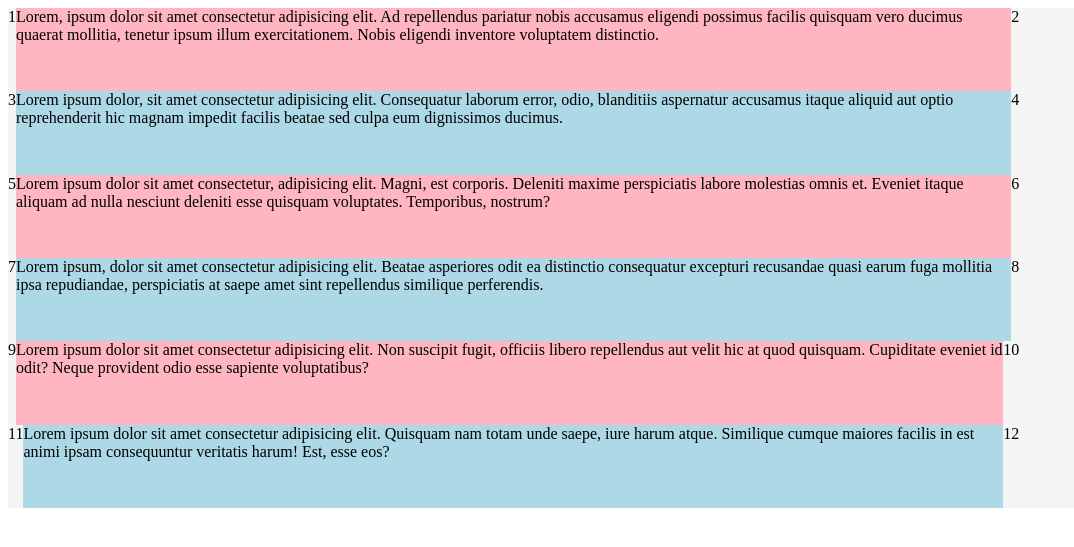
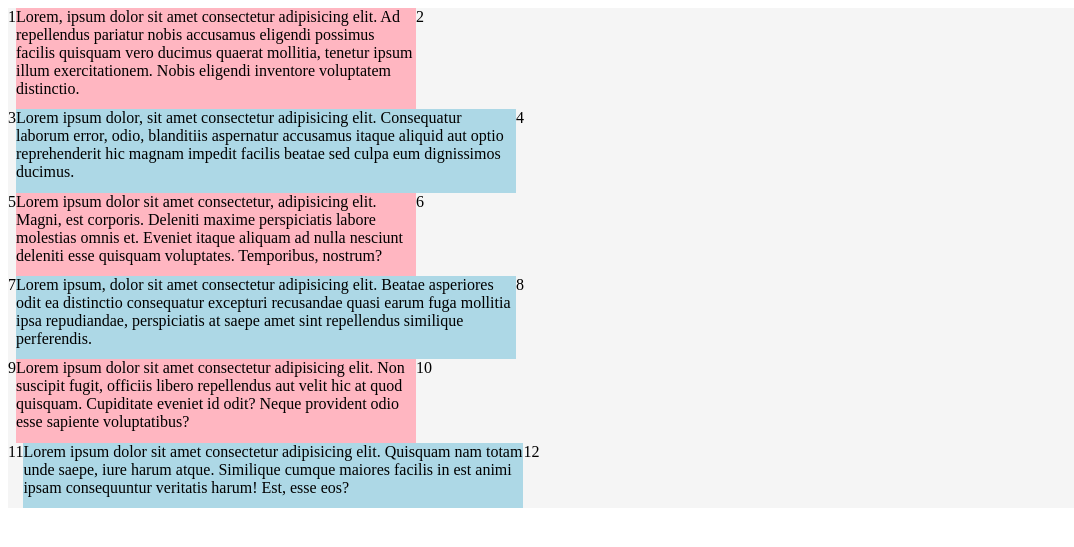
Before and after one commit to macedon-ps/Programs_repository, a PHP site: page /chat.html in a window 1280 px wide. Shown: the top 547 px of the page, without its empty margins (0-1074 px from the left). Run offline with PHP 8.4, Linux system fonts and the light colour scheme.

Commit message:
add max-width for message

```diff
--- a/HTML/Homework/HW_4/chat.css
+++ b/HTML/Homework/HW_4/chat.css
@@ -12,7 +12,9 @@
 }
 .people1 .message{
     background: #ffb6c1;
+    max-width: 400px;
 }
 .people2 .message{
     background: #add8e6;
+    max-width: 500px;
 }
```
